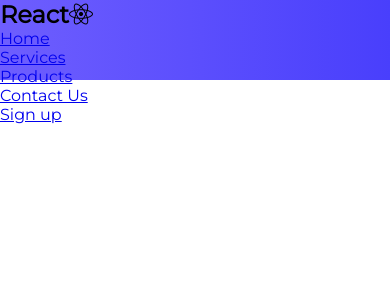
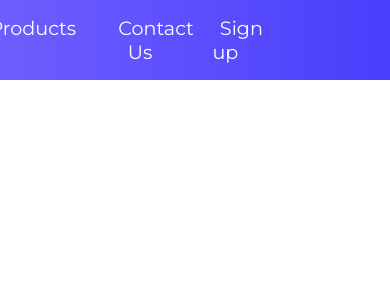
Before and after one commit to josousa82/Navbar-in-React, a React (Create React App) app: page / in a window 390 px wide. Shown: the top 300 px of the page. Built offline with nearby package versions, Linux system fonts and the light colour scheme.

Commit message:
Styled the navbar with css and added some js to change classes for responsiveness.Closes #4

```diff
--- a/src/components/Navbar/Navbar.css
+++ b/src/components/Navbar/Navbar.css
@@ -1,5 +1,55 @@
 .NavbarItems {
     background: linear-gradient(90deg, rgb(110, 94, 254) 0%, rgba(73, 63, 252, 1) 100%);
     height: 80px;
+    display: flex;
+    justify-content: center;
+    align-items: center;
+    font-size: 1.2rem;
+}
 
+.navbar-logo {
+    color: #fff;
+    justify-self: start;
+    margin-left: 20px;
+    cursor: pointer;
 }
+
+.fa-react {
+    margin-left: 0.5rem;
+    font-size: 1.6rem;
+}
+
+.nav-menu {
+    display: grid;
+    grid-template-columns: repeat(5, auto);
+    grid-gap: 10px;
+    list-style: none;
+    text-align: center;
+    width: 70vw;
+    justify-content: end;
+    margin-right: 15rem;
+}
+
+.nav-links {
+    color: white;
+    text-decoration: none;
+    padding: 0.5rem 1rem;
+}
+
+.nav-links:hover {
+    background-color: #6d76f7;
+    border-radius: 4px;
+    transition: all 0.2s ease-out;
+}
+
+.fa-bars {
+    color: white;
+}
+
+.nav-links-mobile {
+    display: none;
+}
+
+.menu-icon {
+    display: none;
+}
--- a/src/components/Navbar/Navbar.js
+++ b/src/components/Navbar/Navbar.js
@@ -5,14 +5,20 @@
 
 
 class Navbar extends Component {
+    state = {clicked: false}
+    handleClicked = () => {
+        this.setState({clicked: !this.state.clicked})
+    }
+
+
     render() {
         return (
             <nav className="NavbarItems">
                 <h1 className="navbar-logo">React<i className="fab fa-react"></i></h1>
-                <div className="menu-icon">
-
+                <div className="menu-icon" onClick={this.handleClick}>
+                    <i className={this.state.clicked ? 'fas fa-times' : 'fas fa-bars'}></i>
                 </div>
-                <ul>
+                <ul className={this.state.clicked ? 'nav-menu active' : 'nav-menu'}>
                     {MenuItems.map((item, index) => {
                         return (
                             <li key={index}><a className={item.cname} href={item.url}>{item.title}</a></li>
```
